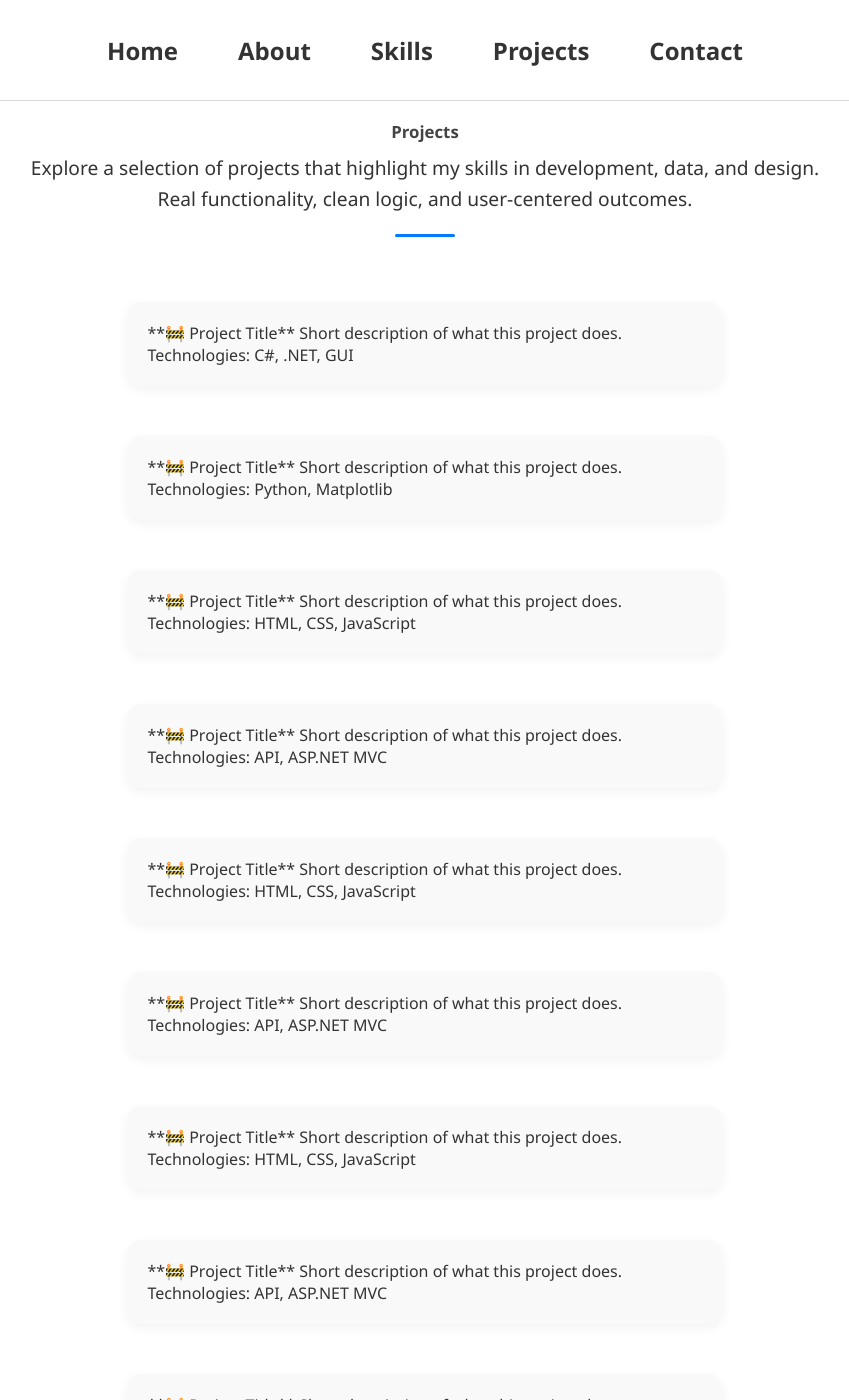
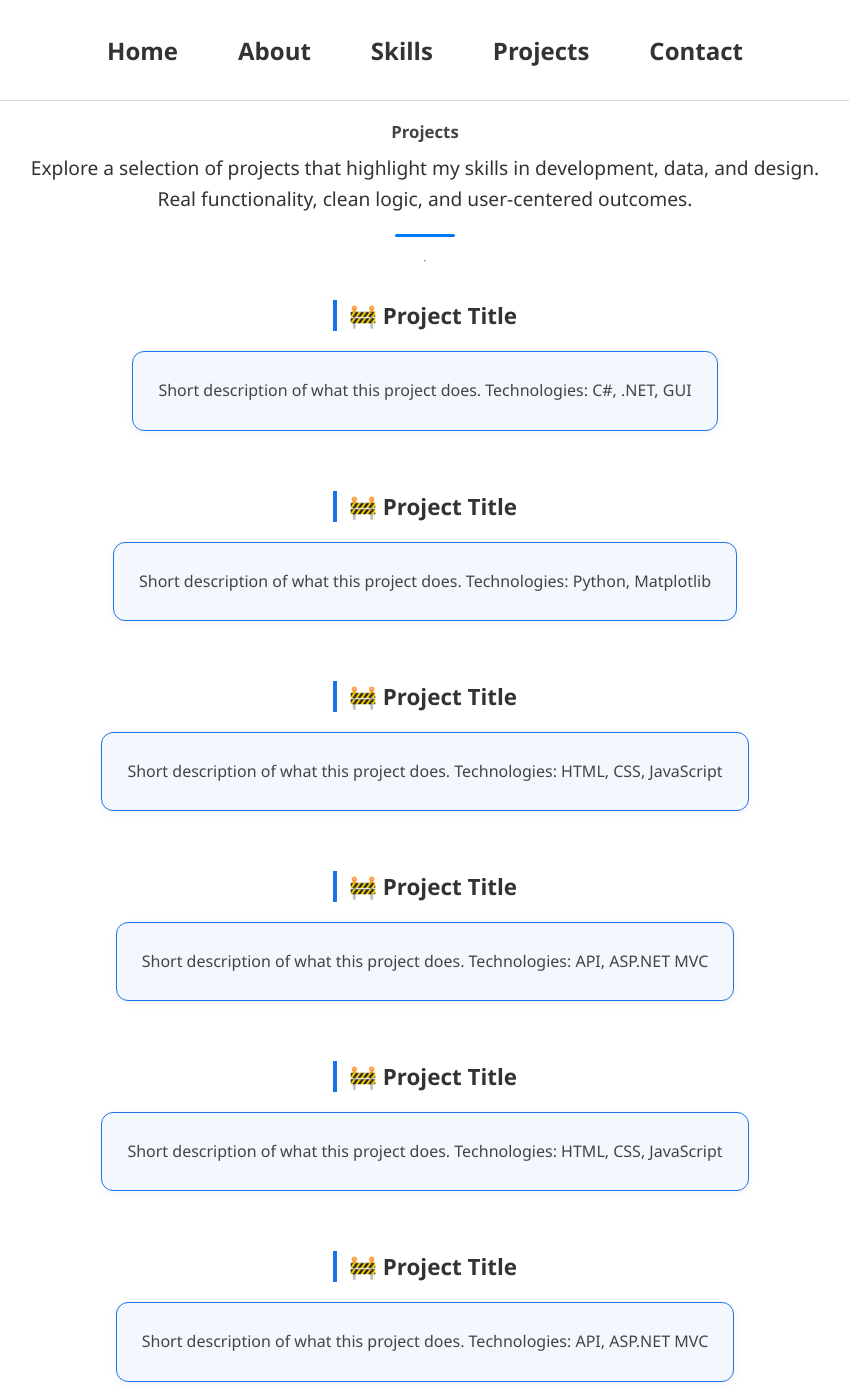
Before and after one commit to masontatafu/masontatafu.github.io, a Jekyll site: the page built from projects.md, in a window 1280 px wide and 1400 px high. Shown: the whole window, without its empty margins (215-1064 px from the left). Built offline with Jekyll 4.4.1, drawn with Linux system fonts in a browser that asks for light colours; some of the changed text lies outside the part shown.

Commit message:
Update projects.md

```diff
--- a/projects.md
+++ b/projects.md
@@ -10,66 +10,52 @@ Explore a selection of projects that highlight my skills in development, data, a
 Real functionality, clean logic, and user-centered outcomes.
 {:.skills-section}
 
-<div class="box-section">
+---
 
-<div class="project-card">
-**🚧 Project Title**
+## 🚧 Project Title
+{:.about-header}
+
+<div class="about-section">
 Short description of what this project does.
 Technologies: C#, .NET, GUI
 </div>
 
-<div class="project-card">
-**🚧 Project Title**
+## 🚧 Project Title
+{:.about-header}
+
+<div class="about-section">
 Short description of what this project does.
 Technologies: Python, Matplotlib
 </div>
 
-<div class="project-card">
-**🚧 Project Title**
+## 🚧 Project Title
+{:.about-header}
+
+<div class="about-section">
 Short description of what this project does.
 Technologies: HTML, CSS, JavaScript
 </div>
 
-<div class="project-card">
-**🚧 Project Title**
+## 🚧 Project Title
+{:.about-header}
+
+<div class="about-section">
 Short description of what this project does.
 Technologies: API, ASP.NET MVC
 </div>
 
-<div class="project-card">
-**🚧 Project Title**
+## 🚧 Project Title
+{:.about-header}
+
+<div class="about-section">
 Short description of what this project does.
 Technologies: HTML, CSS, JavaScript
 </div>
 
-<div class="project-card">
-**🚧 Project Title**
+## 🚧 Project Title
+{:.about-header}
+
+<div class="about-section">
 Short description of what this project does.
 Technologies: API, ASP.NET MVC
 </div>
-
-<div class="project-card">
-**🚧 Project Title**
-Short description of what this project does.
-Technologies: HTML, CSS, JavaScript
-</div>
-
-<div class="project-card">
-**🚧 Project Title**
-Short description of what this project does.
-Technologies: API, ASP.NET MVC
-</div>
-
-<div class="project-card">
-**🚧 Project Title**
-Short description of what this project does.
-Technologies: HTML, CSS, JavaScript
-</div>
-
-<div class="project-card">
-**🚧 Project Title**
-Short description of what this project does.
-Technologies: API, ASP.NET MVC
-</div>
-
-</div>
```
